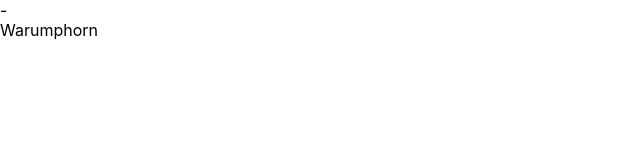
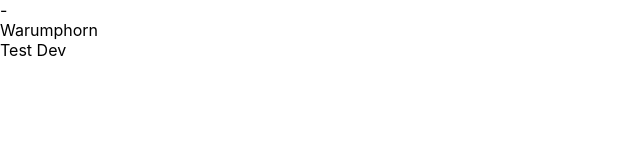
Before and after one commit to Warumphorn/nextjs-test, a Next.js app: page /ken in a window 1280 px wide. Shown: the top 160 px of the page, without its empty margins (0-640 px from the left). Built offline with nearby package versions, Linux system fonts and the light colour scheme.

Commit message:
Create branch new

```diff
--- a/pages/ken/index.js
+++ b/pages/ken/index.js
@@ -4,6 +4,7 @@ export default function Ken(props) {
         <div>
         <div>{props.text} - {props.testset}</div>
         <div> Warumphorn </div>
+        <div> Test Dev  </div>
         </div>
     )
 }
```
